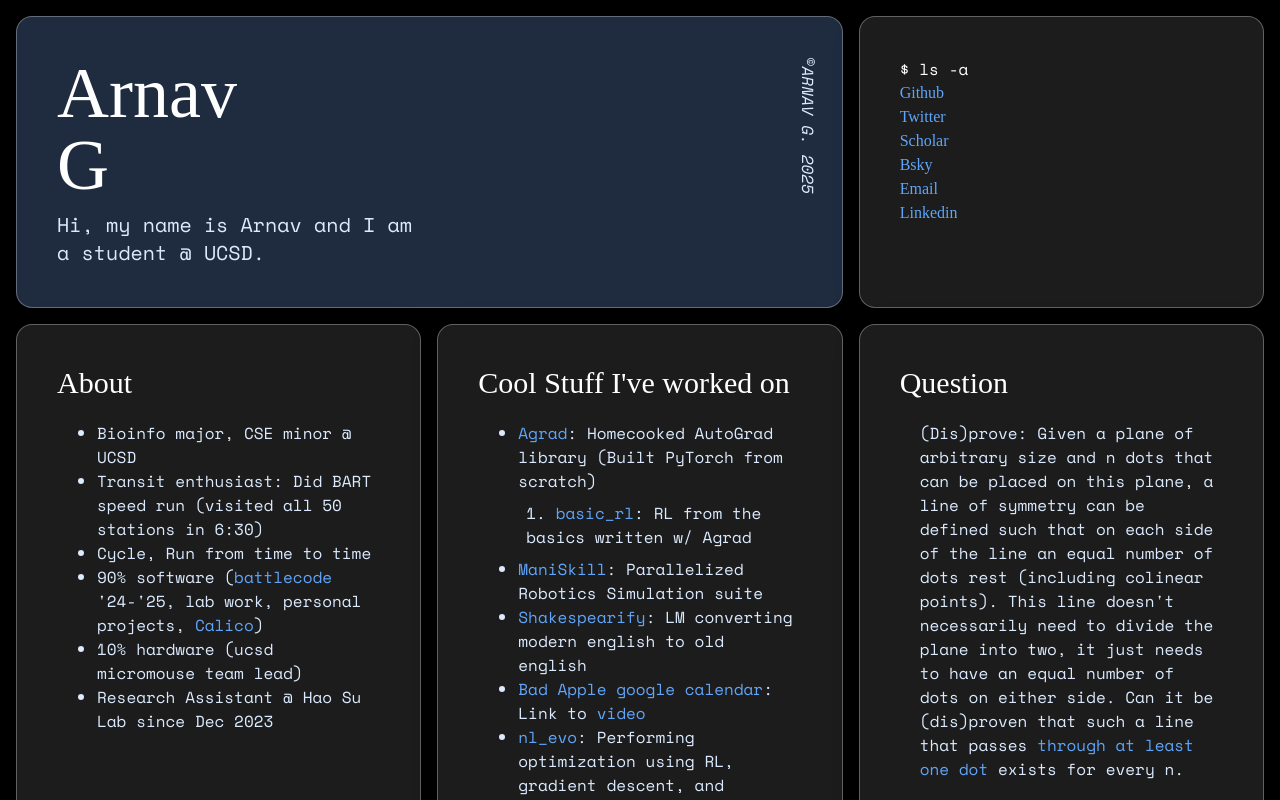
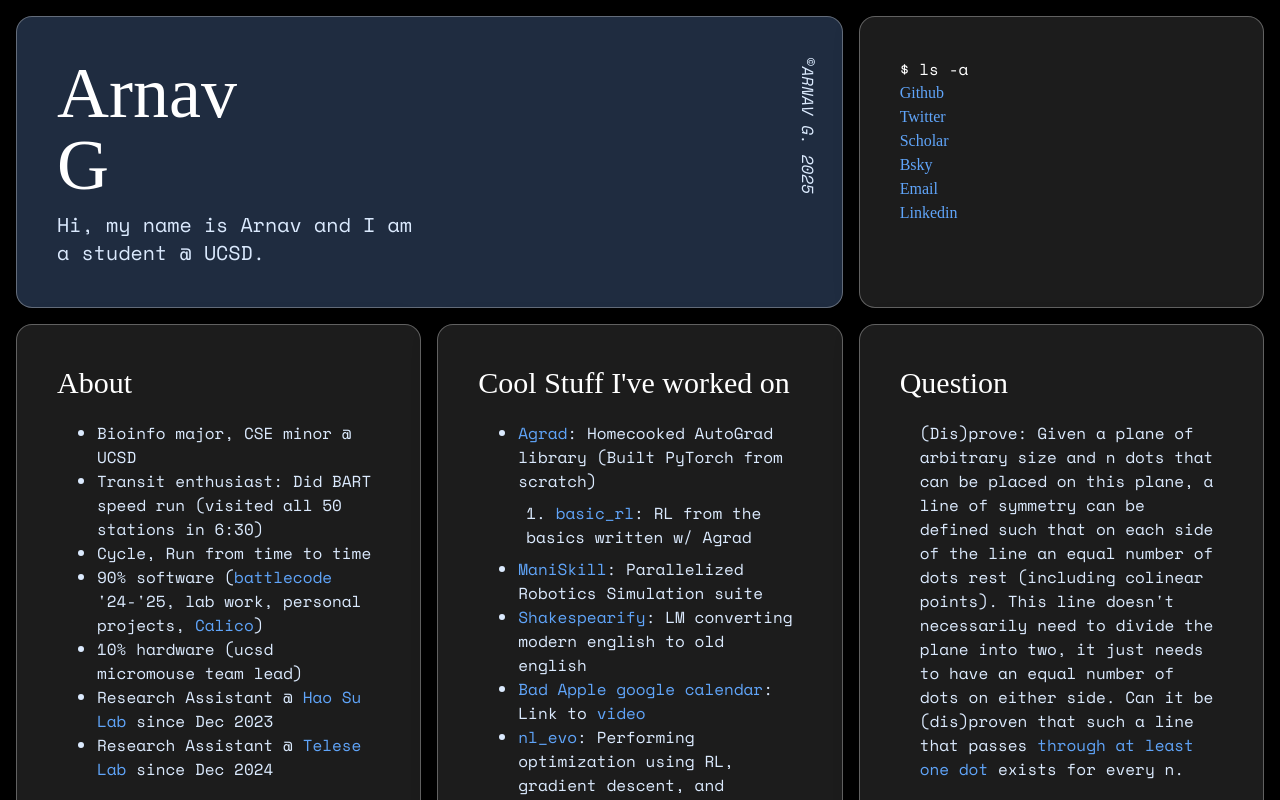
Before and after one commit to arnavg115/arnavg115.github.io, a React (Vite) app: page / in a window 1280 px wide. Shown: the top 800 px of the page. Built offline with nearby package versions, Linux system fonts and the light colour scheme; a web font is replaced by a local one.

Commit message:
made some fixes

```diff
--- a/src/App.tsx
+++ b/src/App.tsx
@@ -39,7 +39,28 @@
                 )
               </li>
               <li>10% hardware (ucsd micromouse team lead)</li>
-              <li>Research Assistant @ Hao Su Lab since Dec 2023</li>
+              <li>
+                Research Assistant @{" "}
+                <a
+                  href="https://cseweb.ucsd.edu/~haosu/index.html"
+                  className="text-blue-400"
+                  target="_blank"
+                >
+                  Hao Su Lab
+                </a>{" "}
+                since Dec 2023
+              </li>
+              <li>
+                Research Assistant @{" "}
+                <a
+                  href="https://www.teleselab.com/"
+                  className="text-blue-400"
+                  target="_blank"
+                >
+                  Telese Lab
+                </a>{" "}
+                since Dec 2024
+              </li>
             </ul>
           </div>
         </Box>
--- a/src/components/Nav.tsx
+++ b/src/components/Nav.tsx
@@ -49,7 +49,7 @@
             </a>
           </li>
           <li>
-            <a href="gorrilla1115.bsky.social" target="_blank">
+            <a href="https://gorrilla1115.bsky.social" target="_blank">
               Bsky
             </a>
           </li>
@@ -59,7 +59,10 @@
             </a>
           </li>
           <li>
-            <a href="www.linkedin.com/in/arnav-gurha-4801b11b1" target="_blank">
+            <a
+              href="https://www.linkedin.com/in/arnav-gurha-4801b11b1"
+              target="_blank"
+            >
               Linkedin
             </a>
           </li>
```
